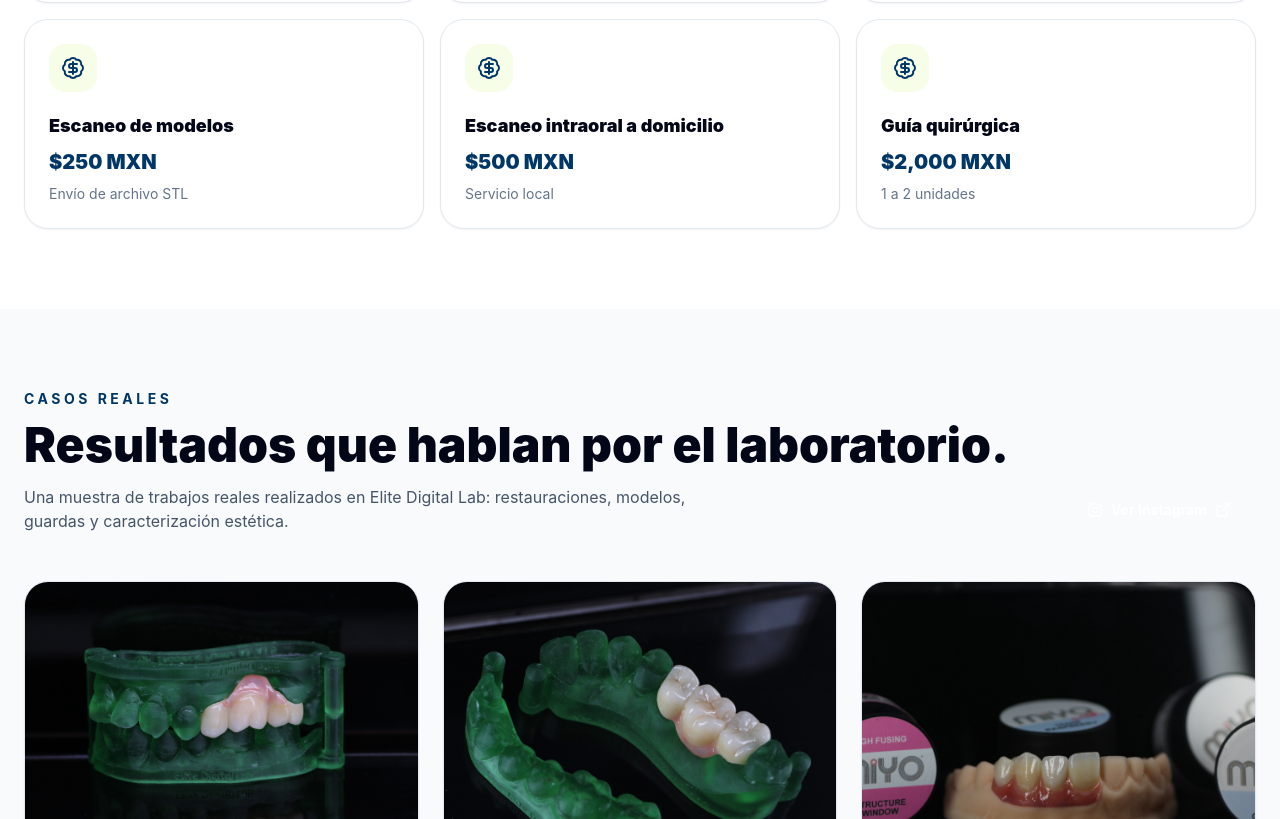
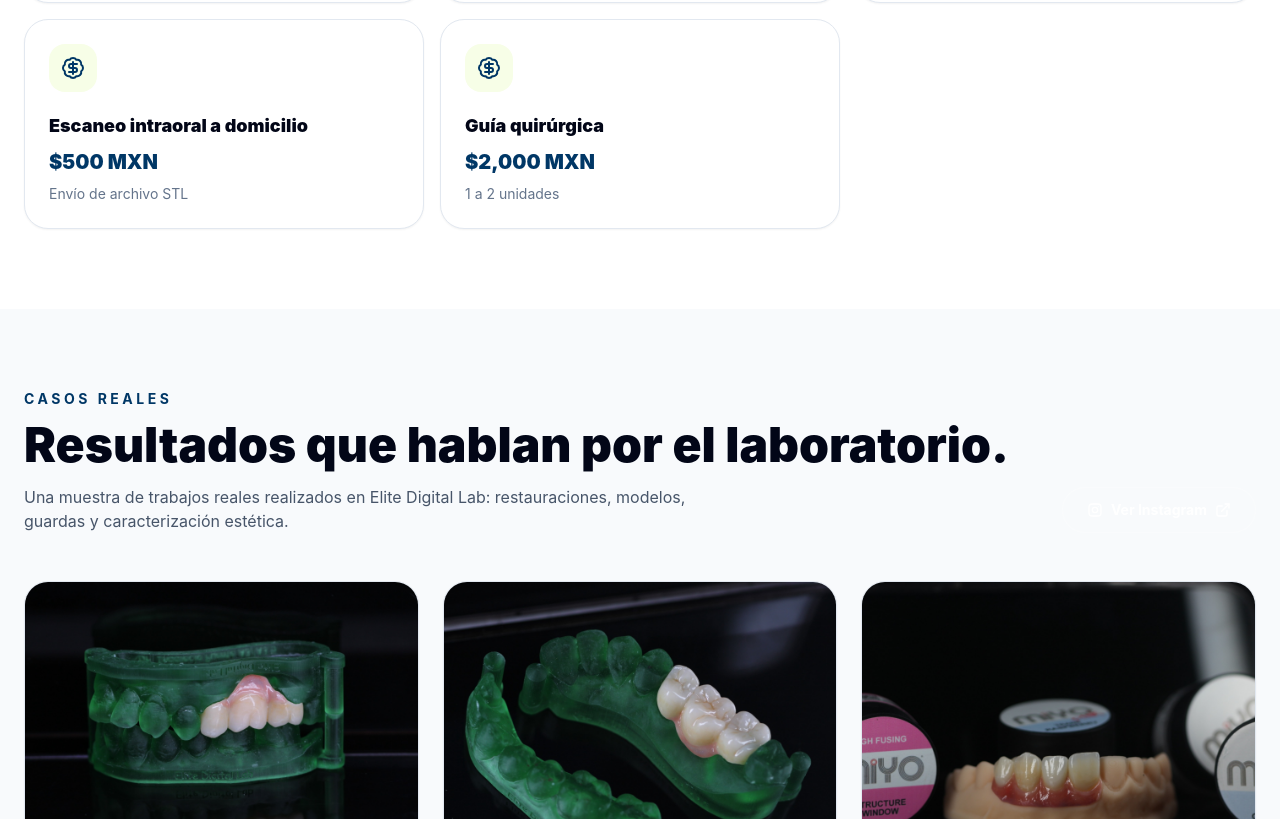
Before and after one commit to drakarenlodonto-glitch/elite-digital-lab, a React (Vite) app: page / in a window 1280 px wide. Shown: the part 2095-2914 px from the top of the page. Built offline with nearby package versions, Linux system fonts and the light colour scheme.

Commit message:
Update App.jsx

```diff
--- a/src/App.jsx
+++ b/src/App.jsx
@@ -69,8 +69,7 @@ export default function App() {
     { name: "Guarda miorrelajante", price: "$2,000 MXN", detail: "Diseño y fabricación" },
     { name: "Modelos 3D", price: "$250 MXN", detail: "Impresión de modelos" },
     { name: "Encerado digital", price: "$200 MXN", detail: "Por unidad" },
-    { name: "Escaneo de modelos", price: "$250 MXN", detail: "Envío de archivo STL" },
-    { name: "Escaneo intraoral a domicilio", price: "$500 MXN", detail: "Servicio local" },
+    { name: "Escaneo intraoral a domicilio", price: "$500 MXN", detail: "Envío de archivo STL" },
     { name: "Guía quirúrgica", price: "$2,000 MXN", detail: "1 a 2 unidades" },
   ];
 
```
